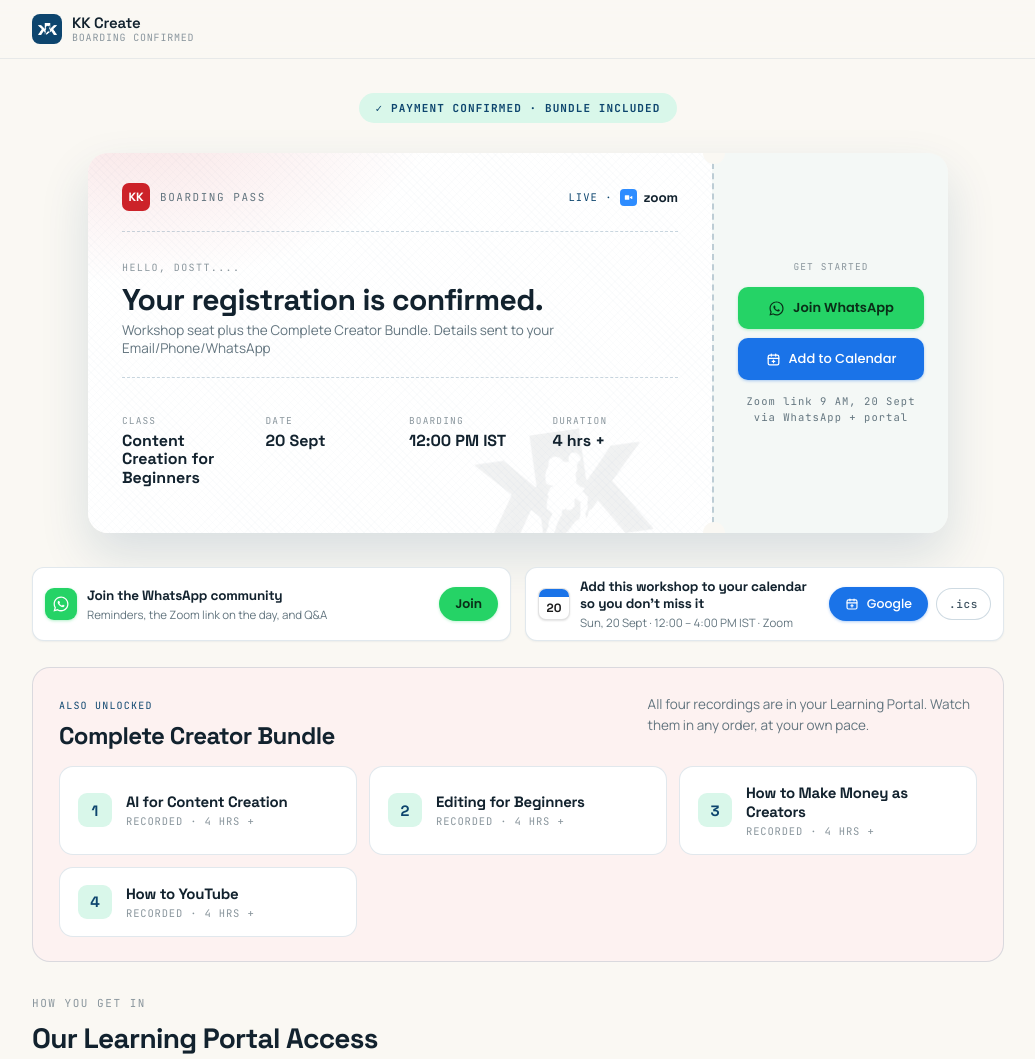
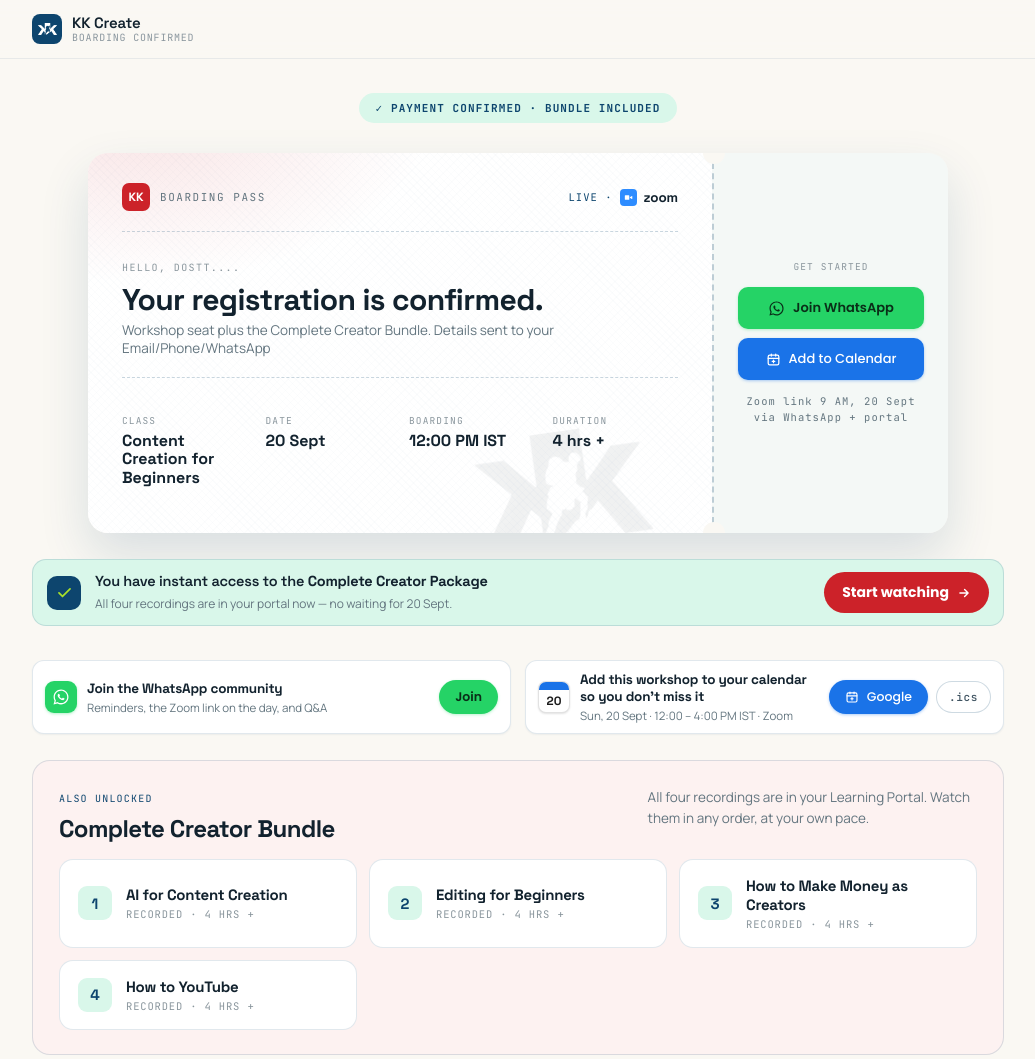
Before and after one commit to HowShubh/Content_Creation_Workshop_LP, a plain HTML site: page site/tybundle/index.html in a window 1280 px wide. Shown: the top 1059 px of the page, without its empty margins (122-1157 px from the left). Drawn offline with Linux system fonts and the light colour scheme.

Commit message:
Say plainly on /tybundle that the bundle is watchable now
The page confirmed two purchases but only spoke to one of them. The
boarding pass at the top is about the workshop, which is a month away;
the four bundle recordings are ready the moment the payment clears, and
that was only visible if you scrolled past the WhatsApp card, the
calendar card and into the "Also unlocked" band.

So a one-line banner goes directly under the pass and above everything
that asks the reader to wait: what they bought, that it is open now,
and a button into the portal. The CTA carries [data-lms], so it is
wired by the same call as the portal button below and inherits the
campaign params.

/tybundle only — /tycontent101 is the decline path, and telling that
reader they have instant access to a bundle they did not buy would be
wrong.

Verified at 1100px and 390px: the row becomes a stack under 560px with
the button spanning it, and the page has no horizontal overflow.

Co-Authored-By: Claude Opus 5 <noreply@anthropic.com>

```diff
--- a/site/ty.css
+++ b/site/ty.css
@@ -288,6 +288,75 @@
 .btn-ics:hover { border-color: var(--accent); color: var(--accent); }
 
 /* ---------- Quick actions ---------- */
+
+/* ---------- Instant access banner (/tybundle only) ----------
+
+   The bundle is the one thing on this page that can be used today; the
+   workshop, the WhatsApp group and the calendar card are all about a date
+   a month out. So it sits above them and says so in one line.
+
+   Mint rather than the red wash the "Also unlocked" band uses further
+   down: that band is a list of what came with the purchase, this is a
+   door that is already open. --accent-soft is the funnel's colour for a
+   thing that is done. */
+
+.access-band { padding-top: 26px; }
+
+.access {
+  display: flex;
+  align-items: center;
+  gap: 14px;
+  border: 1px solid rgba(13, 69, 110, 0.14);
+  border-radius: 14px;
+  background: var(--accent-soft);
+  padding: 12px 14px;
+}
+
+.access-icon {
+  flex: none;
+  display: grid;
+  place-items: center;
+  width: 34px;
+  height: 34px;
+  border-radius: 10px;
+  background: var(--panel);
+  color: var(--lime);
+}
+
+.access-text { flex: 1; min-width: 0; }
+
+.access-title {
+  margin: 0;
+  font-family: var(--display);
+  font-size: 14.5px;
+  font-weight: 600;
+  letter-spacing: -0.015em;
+  line-height: 1.35;
+  color: var(--text);
+}
+.access-title b { font-weight: 700; }
+
+.access-note {
+  margin: 3px 0 0;
+  font-size: 12px;
+  line-height: 1.5;
+  color: var(--text-3);
+}
+
+.access-btn {
+  flex: none;
+  padding: 10px 18px;
+  font-size: 14px;
+  border-radius: 999px;
+}
+
+/* Under ~560px the row becomes a stack and the button spans it, rather
+   than three things fighting over one line. */
+@media (max-width: 560px) {
+  .access { flex-wrap: wrap; gap: 10px 12px; }
+  .access-text { flex: 1 1 auto; width: calc(100% - 48px); }
+  .access-btn { width: 100%; justify-content: center; }
+}
 
 .quick {
   padding-top: 34px;
--- a/site/tybundle/index.html
+++ b/site/tybundle/index.html
@@ -84,6 +84,31 @@
         <span class="pass-stub-note">Zoom link 9 AM, 20 Sept<br />via WhatsApp + portal</span>
       </div>
 
+    </div>
+  </section>
+
+  <!-- ---------- Instant access ----------
+
+       This page is a receipt for two things bought together, and the
+       boarding pass above only speaks to the workshop — which is still a
+       month away. The bundle is watchable now, so it gets its own line
+       above everything that asks the reader to wait for something.
+
+       The four titles are named on the "Also unlocked" band further down;
+       this is the one-glance version. -->
+  <section class="wrap access-band" aria-labelledby="access-title">
+    <div class="access">
+      <span class="access-icon" aria-hidden="true">
+        <svg width="19" height="19" viewBox="0 0 24 24" fill="none" stroke="currentColor" stroke-width="2.2" stroke-linecap="round" stroke-linejoin="round"><path d="M5 12.5l4.5 4.5L19 7.5"/></svg>
+      </span>
+      <div class="access-text">
+        <p class="access-title" id="access-title">You have instant access to the <b>Complete Creator Package</b></p>
+        <p class="access-note">All four recordings are in your portal now &mdash; no waiting for 20 Sept.</p>
+      </div>
+      <a class="btn btn-accent access-btn" href="https://learn.kkcreate.in" data-lms>
+        Start watching
+        <svg width="14" height="14" viewBox="0 0 24 24" fill="none" stroke="currentColor" stroke-width="2.4" stroke-linecap="round" stroke-linejoin="round" aria-hidden="true"><path d="M5 12h13M13 6l6 6-6 6"/></svg>
+      </a>
     </div>
   </section>
 
```
Also changed, not shown: README.md.
